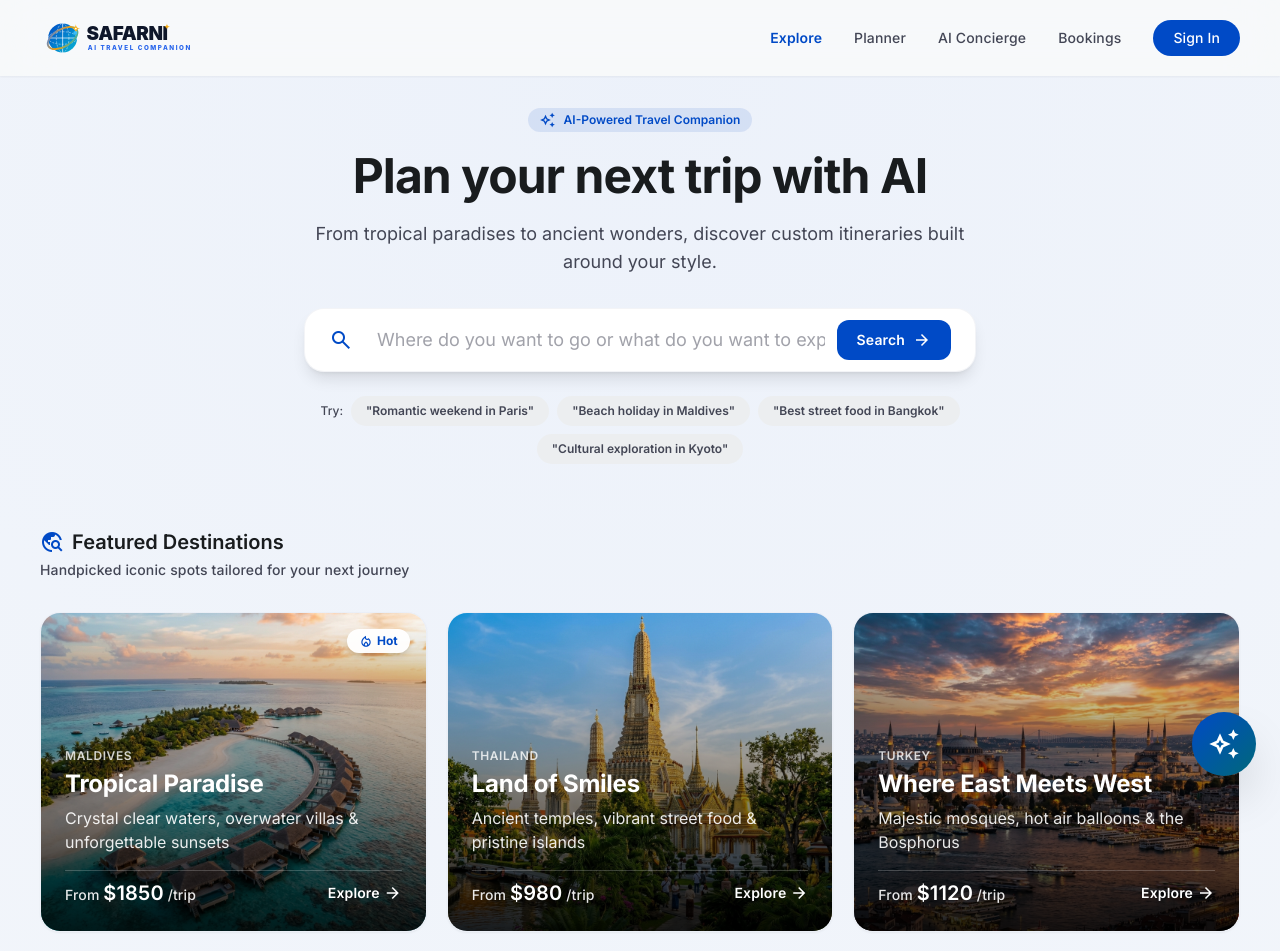
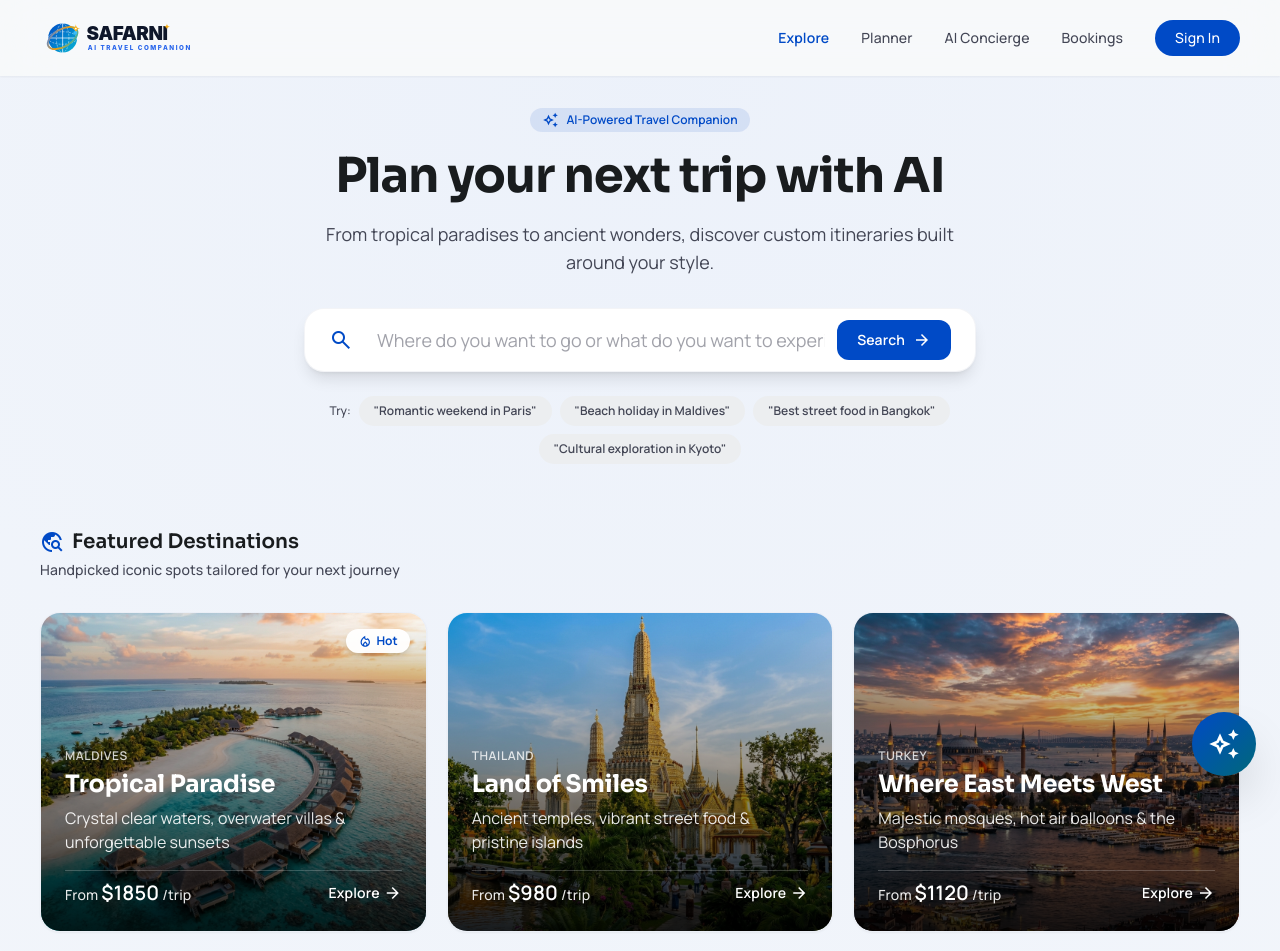
Before and after one commit to Jaclyn25/Safarni, an Angular app in the folder Frontend/: page / in a window 1280 px wide. Shown: the top 951 px of the page. Built offline with nearby package versions, Linux system fonts and the light colour scheme.

Commit message:
feat: Update font families to Manrope and Sora for improved typography

```diff
--- a/Frontend/src/index.html
+++ b/Frontend/src/index.html
@@ -6,7 +6,7 @@
 <link rel="icon" type="image/svg+xml" href="assets/logo-icon.svg"/>
 <meta content="width=device-width, initial-scale=1.0, viewport-fit=cover" name="viewport"/>
 <script src="https://cdn.tailwindcss.com?plugins=forms,container-queries"></script>
-<link href="https://fonts.googleapis.com/css2?family=Inter:wght@100..900&display=swap" rel="stylesheet"/>
+<link href="https://fonts.googleapis.com/css2?family=Manrope:wght@400;500;600;700;800&family=Sora:wght@400;600;700;800&display=swap" rel="stylesheet"/>
 <link href="https://fonts.googleapis.com/css2?family=Material+Symbols+Outlined:wght,FILL@100..700,0..1&display=swap" rel="stylesheet"/>
 <script id="tailwind-config">
   // Merged config (identical across all 4 original pages, borderRadius unified)
@@ -81,14 +81,16 @@
           "margin-desktop": "40px"
         },
         fontFamily: {
-          "body-md": ["Inter"],
-          "label-sm": ["Inter"],
-          "display-lg": ["Inter"],
-          "headline-md": ["Inter"],
-          "body-lg": ["Inter"],
-          "headline-sm": ["Inter"],
-          "display-lg-mobile": ["Inter"],
-          "label-md": ["Inter"]
+          sans: ["Manrope", "sans-serif"],
+          heading: ["Sora", "sans-serif"],
+          "body-md": ["Manrope", "sans-serif"],
+          "label-sm": ["Manrope", "sans-serif"],
+          "display-lg": ["Sora", "sans-serif"],
+          "headline-md": ["Sora", "sans-serif"],
+          "body-lg": ["Manrope", "sans-serif"],
+          "headline-sm": ["Sora", "sans-serif"],
+          "display-lg-mobile": ["Sora", "sans-serif"],
+          "label-md": ["Manrope", "sans-serif"]
         },
         fontSize: {
           "body-md": ["16px", { lineHeight: "24px", fontWeight: "400" }],
--- a/Frontend/src/styles.css
+++ b/Frontend/src/styles.css
@@ -13,8 +13,12 @@ body {
 body {
   min-height: 100dvh;
   background-color: #f7f9fb;
-  font-family: 'Inter', sans-serif;
+  font-family: 'Manrope', -apple-system, BlinkMacSystemFont, sans-serif;
   -webkit-font-smoothing: antialiased;
+}
+
+h1, h2, h3, h4, h5, h6, .font-heading {
+  font-family: 'Sora', 'Manrope', sans-serif;
 }
 
 /* Prevent default margins from affecting full-screen auth layouts */
```
